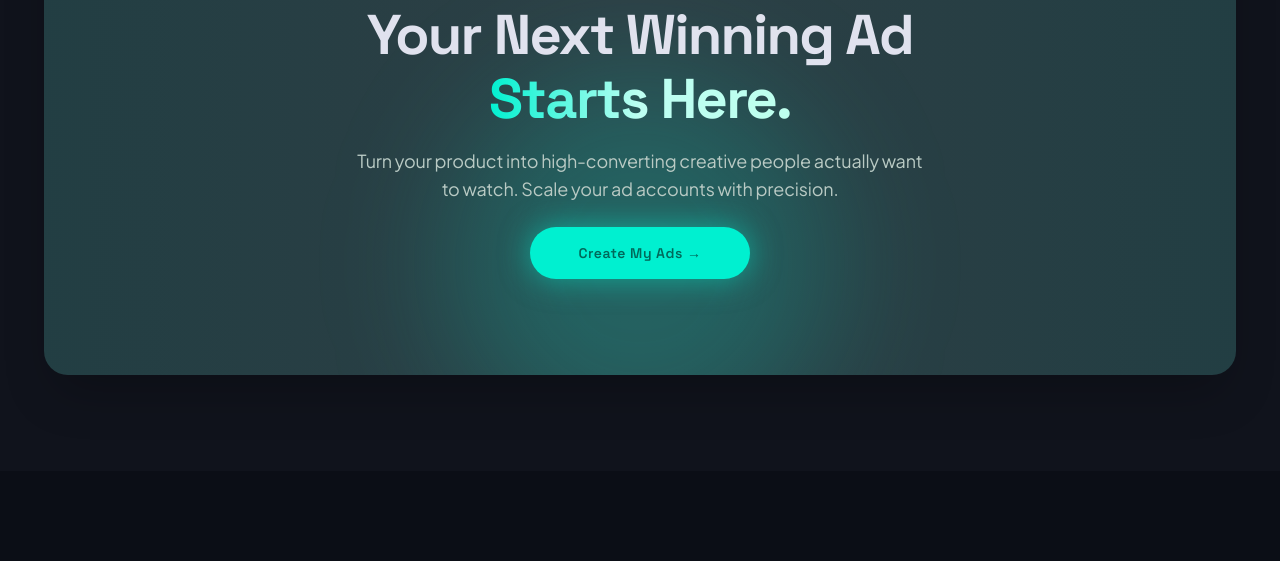
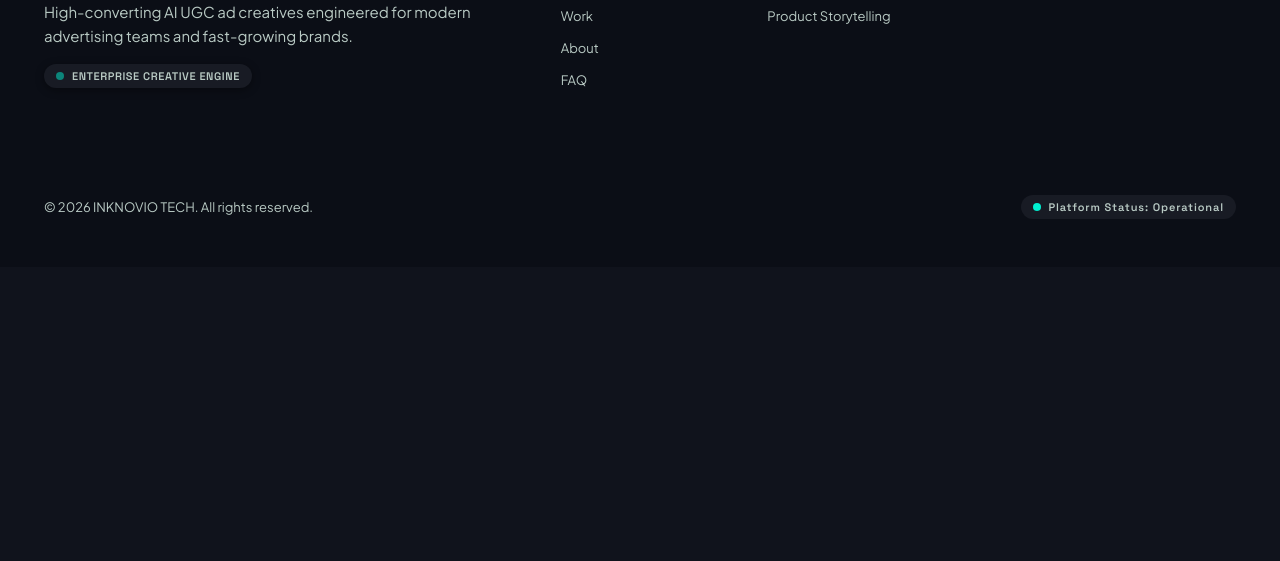
Before and after one commit to infoinknoviotech/INKNOVIO-TECH-AI-UGC, a website: page code.html in a window 1280 px wide. Shown: the part 7919-8480 px from the top of the page. After the commit the page ends 8186 px from the top, so only its background shows below. Drawn offline with nearby package versions, Linux system fonts and the light colour scheme; no server answers.

Commit message:
Remove final inspirational CTA

```diff
--- a/code.html
+++ b/code.html
@@ -849,26 +849,6 @@
 </div>
 </div>
 </section>
-<!-- 13. FINAL INSPIRATIONAL CTA -->
-<section class="py-space-3xl lg:py-space-4xl bg-surface relative overflow-hidden">
-<div class="max-w-[1240px] mx-auto px-gutter-desktop">
-<div class="relative p-space-2xl lg:p-space-4xl rounded-3xl bg-surface-container-high overflow-hidden shadow-2xl text-center flex flex-col items-center gap-space-md">
-<!-- Deep Cyan Underglow -->
-<div class="absolute inset-0 bg-gradient-to-r from-primary-container/10 via-tertiary-fixed/10 to-primary-container/10 pointer-events-none"></div>
-<div class="absolute -bottom-20 left-1/2 -translate-x-1/2 w-96 h-96 bg-primary-container/20 blur-3xl pointer-events-none rounded-full"></div>
-<span class="relative z-10 font-label-sm text-label-sm text-primary uppercase tracking-widest">JOIN FORWARD-THINKING BRANDS</span>
-<h2 class="relative z-10 font-display-hero text-display-hero-mobile lg:text-display-hero text-on-surface max-w-2xl">
-          Your Next Winning Ad <span class="bg-gradient-to-r from-primary-container via-tertiary to-primary bg-clip-text text-transparent">Starts Here.</span>
-</h2>
-<p class="relative z-10 font-body-lg text-body-lg text-on-surface-variant max-w-xl">
-          Turn your product into high-converting creative people actually want to watch. Scale your ad accounts with precision.
-        </p>
-<a class="relative z-10 inline-flex items-center justify-center font-label-lg text-label-lg text-on-primary-container bg-primary-container hover:bg-primary-fixed hover:text-on-primary-fixed px-space-2xl py-space-md rounded-full shadow-[0_0_30px_rgba(0,240,208,0.5)] hover:shadow-[0_0_45px_rgba(0,240,208,0.75)] hover:-translate-y-0.5 transition-all mt-space-xs" href="#get-started">
-          Create My Ads →
-        </a>
-</div>
-</div>
-</section>
 <!-- Micro-Interactions Inline Vanilla JS -->
 <script>
     // FAQ Accordion Handler
```
